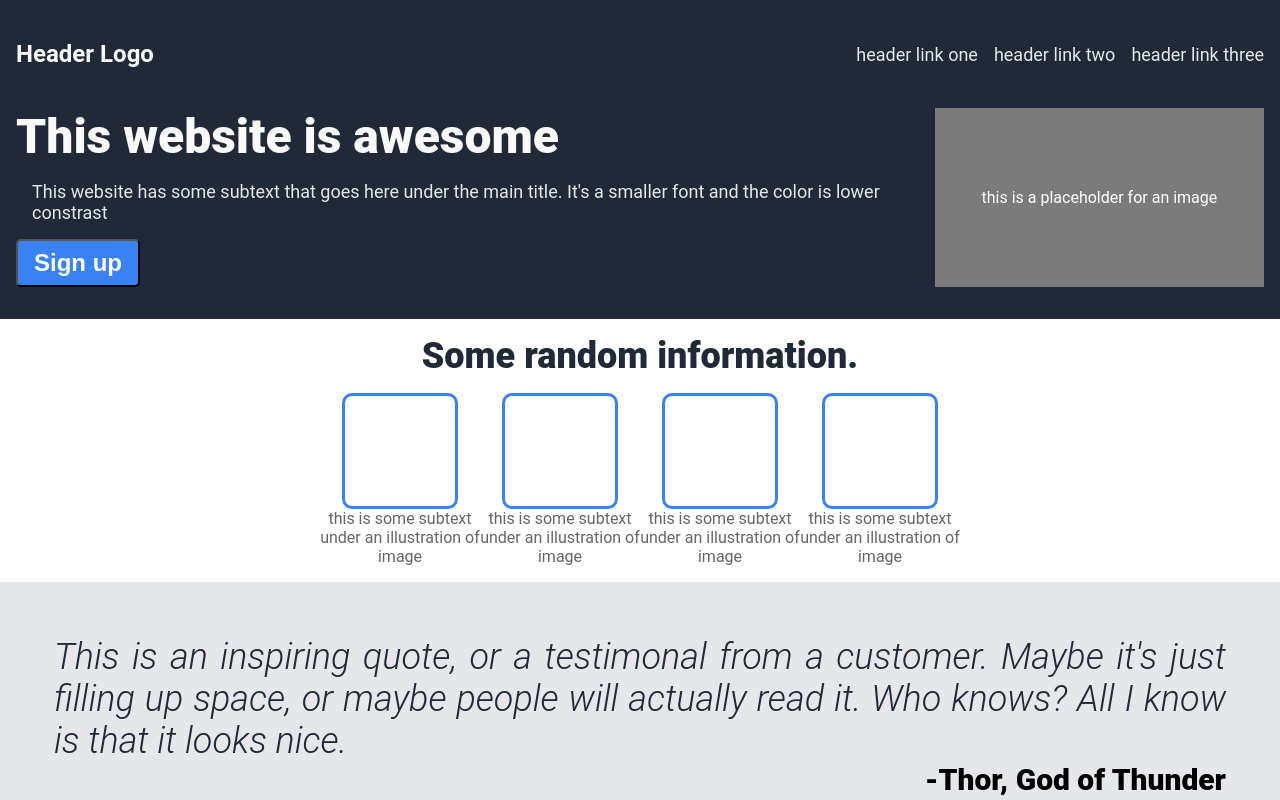
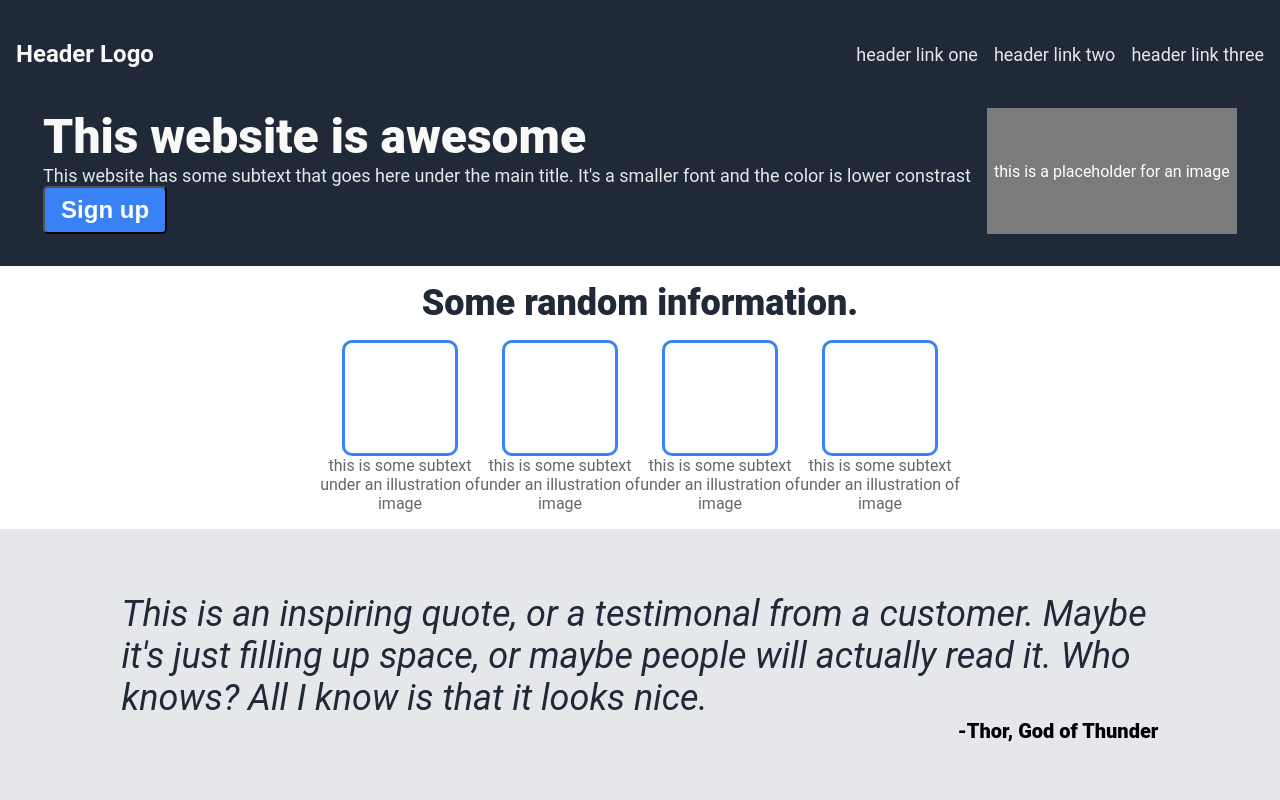
Before and after one commit to PanibratovR3/Landing-Page, a plain HTML site: page index.html in a window 1280 px wide. Shown: the top 800 px of the page. Drawn offline with Linux system fonts and the light colour scheme.

Commit message:
Styles modification.

```diff
--- a/styles.css
+++ b/styles.css
@@ -23,7 +23,6 @@ body {
 .header-secondary-text {
     font-size: 18px;
     color: #E5E7EB;
-    padding: 16px;
     text-align: left;
 }
 
@@ -60,8 +59,9 @@ li a {
     display: flex;
     align-items: center;
     justify-content: center;
-    width: 350px;
+    width: 250px;
     margin-left: 16px;
+    flex-shrink: 0;
 }
 
 button {
@@ -111,30 +111,27 @@ button {
 
 .quote {
     background-color: #E5E7EB;
-    flex-direction: column;
     align-items: center;
     justify-content: center;
-    padding: 54px;
+    padding: 64px;
+    display: flex;
 }
 
 .quote-container {
-    display: flex;
-    flex-direction: column;
-    margin: 100px, 0, 100px, 100px;
-
+    max-width: 90%;
 }
 .quote-text {
     font-size: 36px;
     font-style: italic;
-    font-weight: 300;
+
     color: #1F2937;
-    text-align: justify;
 }
 
 .quote-author {
     font-weight: 900;
-    text-align: right;
-    font-size: 30px;
+    display: flex;
+    font-size: 20px;
+    justify-content: flex-end;
 }
 
 .action {
@@ -177,6 +174,7 @@ button {
 
 button.action{
     border: 1px solid white;
+    flex-shrink: 0;
 }
 
 .footer {
```
